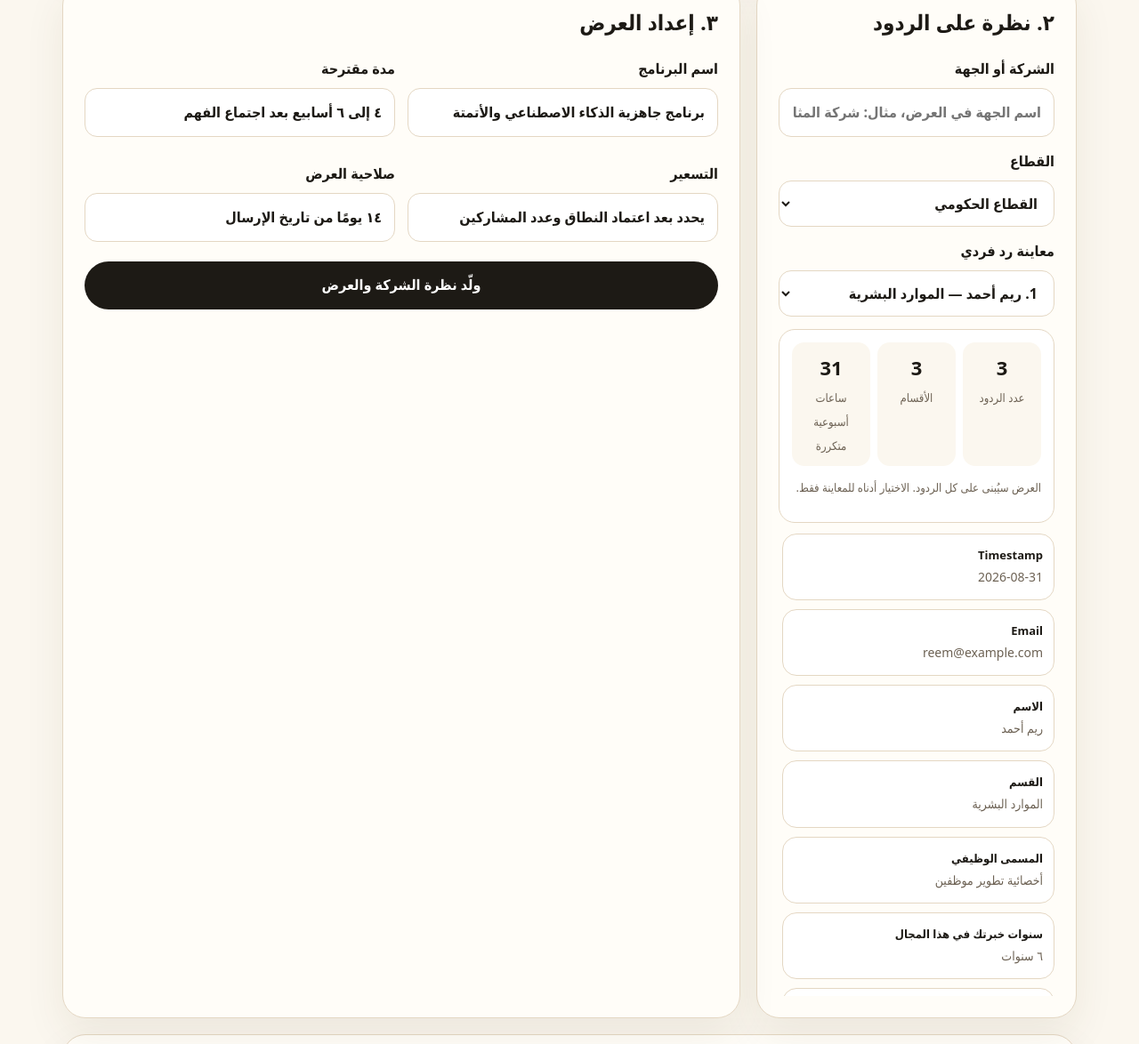
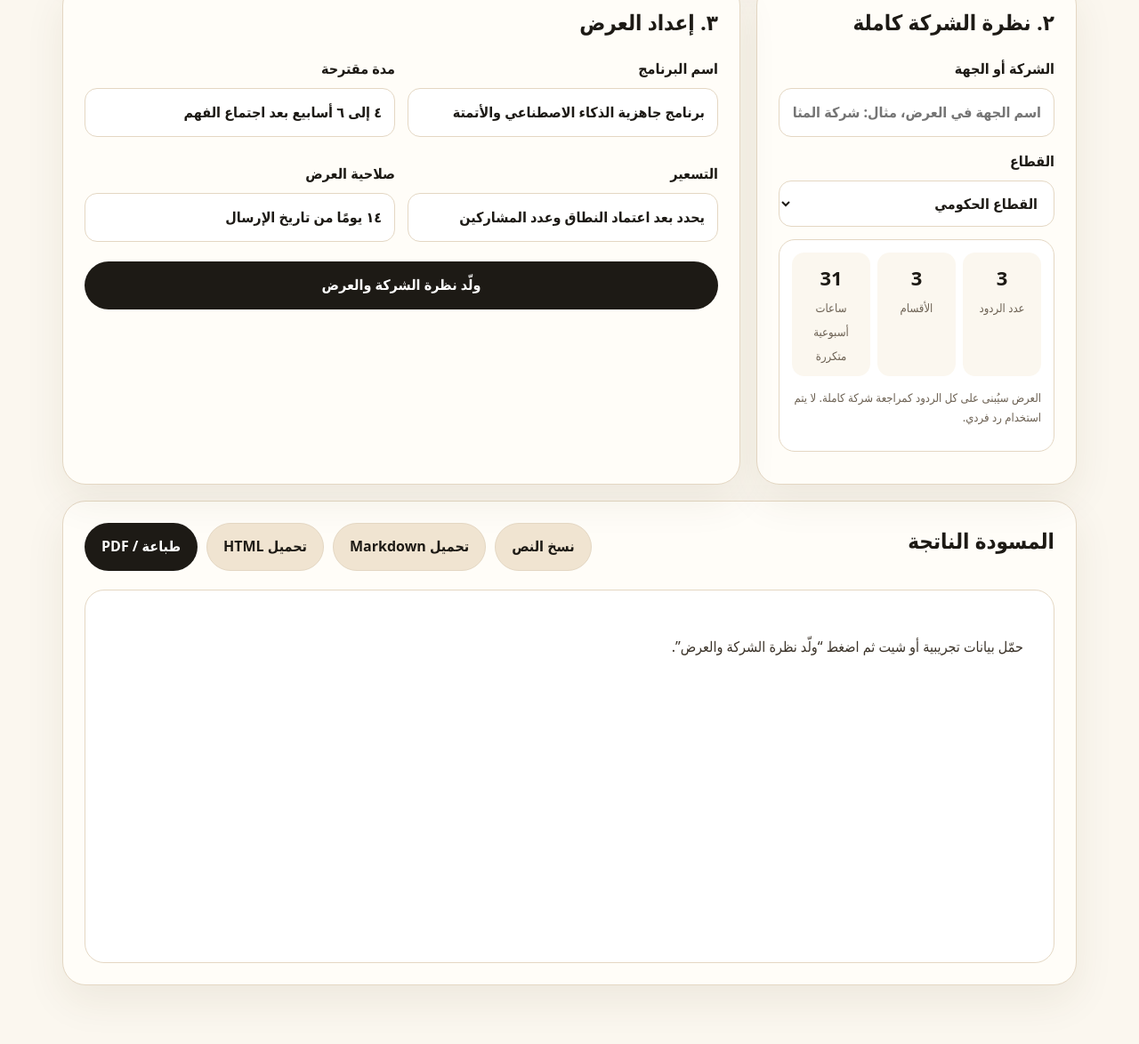
Before and after one commit to osama0561/nahr-proposal-generator, a website: page public/index.html in a window 1280 px wide. Shown: the part 855-2029 px from the top of the page at 89% size. Drawn offline with Linux system fonts and the light colour scheme.

Commit message:
fix: remove individual response preview from company review

```diff
--- a/public/index.html
+++ b/public/index.html
@@ -20,7 +20,7 @@
       <div>
         <p class="eyebrow">Google Forms → Proposal Draft</p>
         <h1>حوّل إجابات نموذج جاهزية الذكاء الاصطناعي إلى مسودة عرض فني ومالي.</h1>
-        <p>الصق رابط Google Sheet أو استخدم بيانات تجريبية. الأداة تقرأ كل الردود وتطلع نظرة شاملة على الشركة، وليس عرضًا مبنيًا على شخص واحد فقط.</p>
+        <p>الصق رابط Google Sheet أو استخدم بيانات تجريبية. الأداة تقرأ كل الردود وتطلع مراجعة كاملة للشركة، بدون اختيار أو عرض ردود فردية.</p>
       </div>
       <div class="warning">
         <strong>مهم</strong>
@@ -47,18 +47,14 @@
 
     <section class="workspace">
       <aside class="panel row-picker" aria-labelledby="rows-title">
-        <h2 id="rows-title">٢. نظرة على الردود</h2>
+        <h2 id="rows-title">٢. نظرة الشركة كاملة</h2>
         <label>الشركة أو الجهة
           <input id="companyName" placeholder="اسم الجهة في العرض، مثال: شركة المثال">
         </label>
         <label>القطاع
           <select id="companySector"><option>القطاع الحكومي</option><option>القطاع الخاص</option><option>القطاع غير الربحي</option></select>
         </label>
-        <label>معاينة رد فردي
-          <select id="rowSelect"></select>
-        </label>
         <div id="companyOverview" class="company-overview"></div>
-        <div id="answerPreview" class="answer-preview"></div>
       </aside>
 
       <section class="panel generator" aria-labelledby="generator-title">
--- a/public/script.js
+++ b/public/script.js
@@ -29,16 +29,7 @@ function topList(pairs, max=6){ return pairs.slice(0,max).map(([k,v])=>`<li>${es
 function avg(nums){ const arr=nums.filter(n=>Number.isFinite(n)&&n>0); return arr.length ? (arr.reduce((a,b)=>a+b,0)/arr.length).toFixed(1) : 'غير محدد'; }
 function setStatus(msg){ $('loadStatus').textContent = msg; }
 function renderRows(){
-  const sel=$('rowSelect'); sel.innerHTML='';
-  state.rows.forEach((row,i)=>{
-    const name = pick(row,['الاسم']) || `رد ${i+1}`;
-    const dept = pick(row,['القسم']);
-    const option=document.createElement('option');
-    option.value=String(i); option.textContent=`${i+1}. ${name}${dept?' — '+dept:''}`;
-    sel.appendChild(option);
-  });
   renderOverview();
-  renderPreview();
 }
 function buildAggregate(){
   const rows = state.rows || [];
@@ -73,17 +64,7 @@ function renderOverview(){
     <div><b>${a.depts.length}</b><span>الأقسام</span></div>
     <div><b>${a.totalBaseline || a.totalTaskHours}</b><span>ساعات أسبوعية متكررة</span></div>
   </div>
-  <p class="overview-note">العرض سيُبنى على كل الردود. الاختيار أدناه للمعاينة فقط.</p>`;
-}
-function renderPreview(){
-  const row = state.rows[Number($('rowSelect').value || 0)] || [];
-  const box=$('answerPreview'); box.innerHTML='';
-  state.headers.forEach((h,i)=>{
-    if(!row[i]) return;
-    const d=document.createElement('div'); d.className='answer-item';
-    d.innerHTML=`<b>${escapeHtml(h)}</b><span>${escapeHtml(row[i])}</span>`;
-    box.appendChild(d);
-  });
+  <p class="overview-note">العرض سيُبنى على كل الردود كمراجعة شركة كاملة. لا يتم استخدام رد فردي.</p>`;
 }
 function escapeHtml(s){ return String(s||'').replace(/[&<>"']/g, c => ({'&':'&amp;','<':'&lt;','>':'&gt;','"':'&quot;',"'":'&#39;'}[c])); }
 async function loadSheet(){
@@ -130,7 +111,6 @@ function htmlToMd(node){ return node.innerText.replace(/\n{3,}/g,'\n\n'); }
 function download(name, type, text){ const a=document.createElement('a'); a.href=URL.createObjectURL(new Blob([text],{type})); a.download=name; a.click(); URL.revokeObjectURL(a.href); }
 $('loadSample').addEventListener('click',()=>{ state={headers:sampleHeaders, rows:sampleRows}; renderRows(); setStatus('تم تحميل بيانات تجريبية متعددة الردود. غيّر اسم الجهة ثم ولّد نظرة الشركة.'); });
 $('loadSheet').addEventListener('click',loadSheet);
-$('rowSelect').addEventListener('change',renderPreview);
 $('generate').addEventListener('click',generateProposal);
 $('copyProposal').addEventListener('click',async()=>{ await navigator.clipboard.writeText(htmlToMd($('proposal'))); });
 $('downloadMd').addEventListener('click',()=>download('nahr-company-overview-proposal.md','text/markdown;charset=utf-8',htmlToMd($('proposal'))));
```
Also changed, not shown: tests/live-generator.spec.js (+1 -0 lines).
